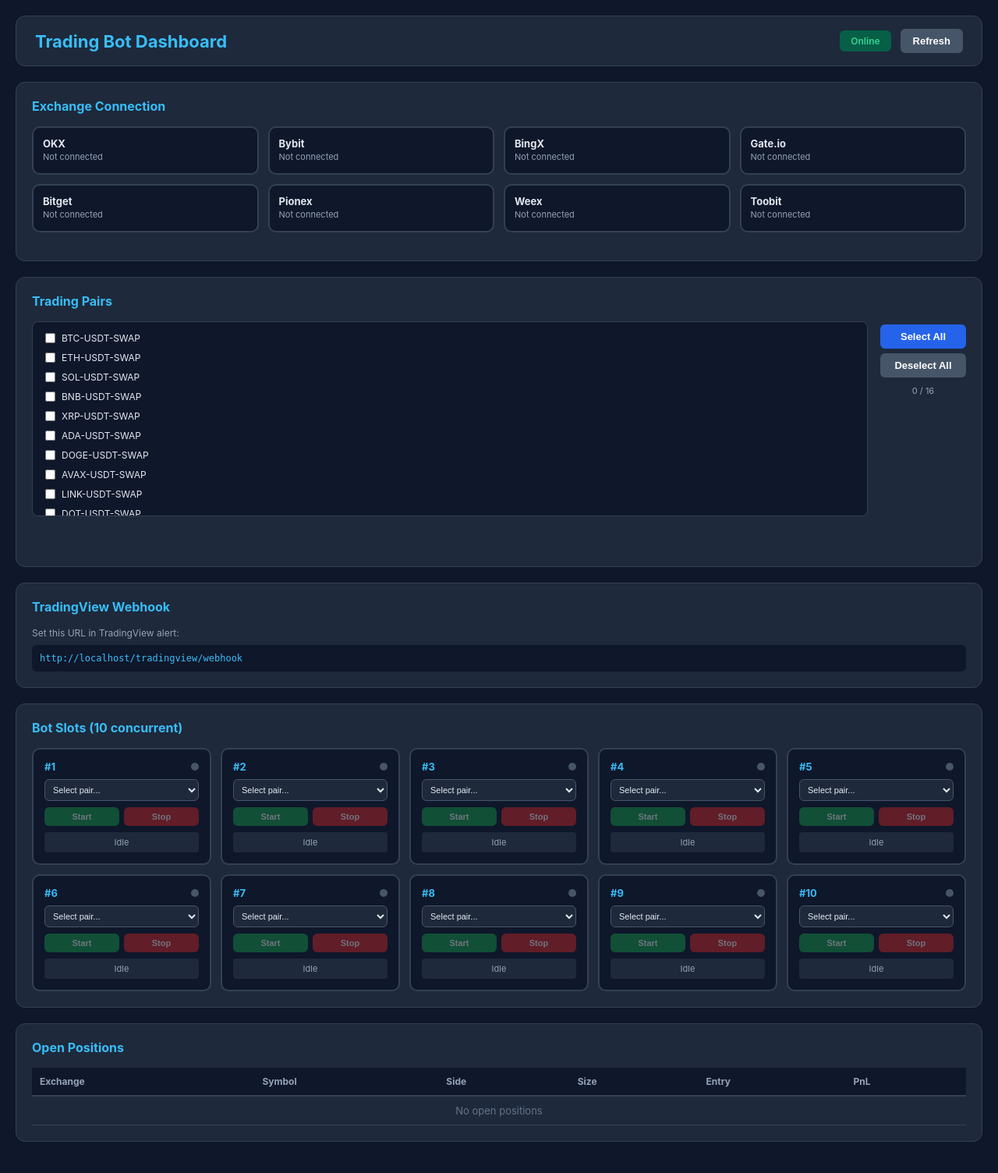
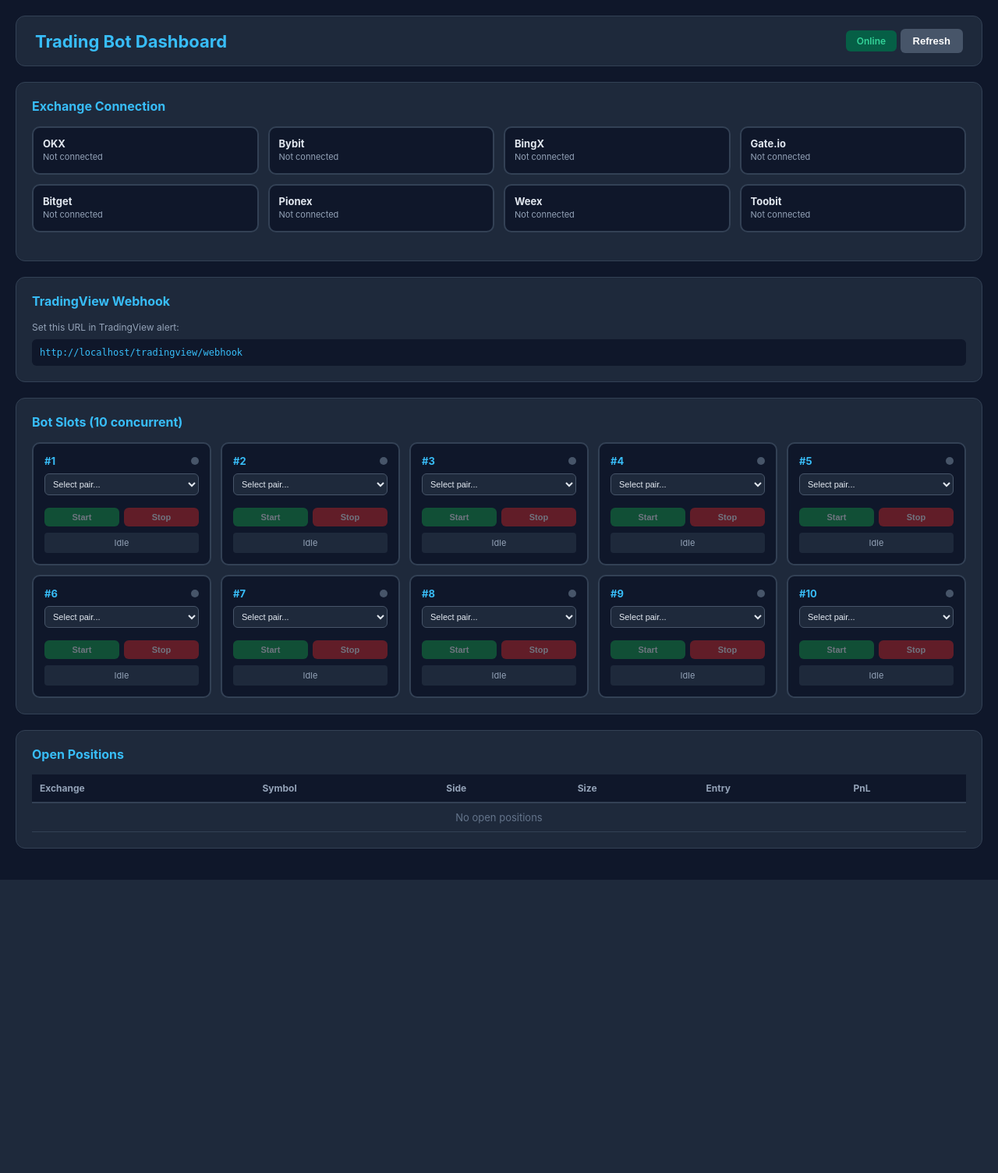
Before and after one commit to profittalling-a11y/proekt-bot, a Flask app: page / in a window 1280 px wide. Shown: the whole page at 78% size. After the commit the page ends 1128 px from the top, so only its background shows below. Run offline with Flask 3, Linux system fonts and the light colour scheme.

Commit message:
fix: remove Trading Pairs section, fix Start button, fix dropdown
- Removed Trading Pairs block (user requested)
- Each bot slot has dropdown with all 16 pairs
- Start button uses first connected exchange automatically
- Dropdown shows selected pair name
- Bot doesn't auto-connect to OKX on startup
- Removed unused TradingBot import from main.py
- 62 tests passing, ruff clean

```diff
--- a/templates/dashboard.html
+++ b/templates/dashboard.html
@@ -5,72 +5,58 @@
     <meta name="viewport" content="width=device-width, initial-scale=1.0">
     <title>Trading Bot Dashboard</title>
     <style>
-        * { margin: 0; padding: 0; box-sizing: border-box; }
-        body { font-family: -apple-system, BlinkMacSystemFont, 'Segoe UI', Roboto, sans-serif; background: #0f172a; color: #e2e8f0; min-height: 100vh; }
-        .container { max-width: 1800px; margin: 0 auto; padding: 20px; }
-        .header { background: #1e293b; padding: 16px 24px; border-radius: 12px; margin-bottom: 20px; display: flex; justify-content: space-between; align-items: center; border: 1px solid #334155; }
-        .header h1 { font-size: 22px; color: #38bdf8; }
-        .header-right { display: flex; align-items: center; gap: 12px; }
-        .status-badge { padding: 6px 14px; border-radius: 6px; font-size: 12px; font-weight: 600; background: #065f46; color: #34d399; }
-        .section { background: #1e293b; border-radius: 12px; padding: 20px; margin-bottom: 20px; border: 1px solid #334155; }
-        .section-title { font-size: 16px; font-weight: 700; color: #38bdf8; margin-bottom: 16px; }
-        .exchange-grid { display: grid; grid-template-columns: repeat(4, 1fr); gap: 12px; margin-bottom: 16px; }
-        .exchange-card { background: #0f172a; border: 2px solid #334155; border-radius: 10px; padding: 12px; cursor: pointer; transition: all 0.2s; }
-        .exchange-card:hover { border-color: #38bdf8; }
-        .exchange-card.active { border-color: #22c55e; background: #052e16; }
-        .exchange-card.connected { border-color: #22c55e; }
-        .exchange-name { font-weight: 700; font-size: 13px; }
-        .exchange-status { font-size: 11px; color: #94a3b8; margin-top: 2px; }
-        .exchange-status.connected { color: #34d399; }
-        .exchange-balance { font-size: 11px; color: #fbbf24; margin-top: 2px; font-weight: 600; }
-        .conn-form { background: #0f172a; border-radius: 10px; padding: 16px; border: 1px solid #334155; margin-top: 12px; }
-        .form-row { display: grid; grid-template-columns: repeat(3, 1fr); gap: 12px; margin-bottom: 12px; }
-        .form-group { display: flex; flex-direction: column; gap: 4px; }
-        .form-group label { font-size: 11px; color: #94a3b8; text-transform: uppercase; }
-        .form-group input, .form-group select { background: #1e293b; border: 1px solid #475569; border-radius: 6px; padding: 8px 10px; color: #e2e8f0; font-size: 13px; }
-        .form-group input:focus { outline: none; border-color: #38bdf8; }
-        .btn { padding: 8px 16px; border: none; border-radius: 6px; font-weight: 600; cursor: pointer; font-size: 13px; transition: all 0.2s; }
-        .btn-primary { background: #2563eb; color: white; }
-        .btn-primary:hover { background: #1d4ed8; }
-        .btn-success { background: #16a34a; color: white; }
-        .btn-success:hover { background: #15803d; }
-        .btn-danger { background: #dc2626; color: white; }
-        .btn-danger:hover { background: #b91c1c; }
-        .btn-secondary { background: #475569; color: white; }
-        .btn:disabled { opacity: 0.4; cursor: not-allowed; }
-        .pairs-container { display: flex; gap: 16px; }
-        .pairs-list { flex: 1; max-height: 250px; overflow-y: auto; background: #0f172a; border: 1px solid #334155; border-radius: 8px; padding: 8px; }
-        .pair-item { display: flex; align-items: center; gap: 8px; padding: 5px 8px; cursor: pointer; border-radius: 4px; font-size: 12px; transition: background 0.15s; }
-        .pair-item:hover { background: #334155; }
-        .pair-item input { cursor: pointer; }
-        .pair-item.checked { background: #1e40af; }
-        .pairs-actions { display: flex; flex-direction: column; gap: 6px; min-width: 110px; padding-top: 4px; }
-        .pairs-selected { display: flex; flex-wrap: wrap; gap: 6px; margin-top: 12px; min-height: 32px; }
-        .pair-tag { padding: 4px 10px; background: #1e40af; border-radius: 4px; font-size: 11px; cursor: pointer; }
-        .pair-tag:hover { background: #dc2626; }
-        .bots-grid { display: grid; grid-template-columns: repeat(5, 1fr); gap: 12px; }
-        .bot-slot { background: #0f172a; border: 2px solid #334155; border-radius: 10px; padding: 14px; }
-        .bot-slot.running { border-color: #22c55e; }
-        .bot-slot-header { display: flex; justify-content: space-between; align-items: center; margin-bottom: 8px; }
-        .bot-slot-title { font-weight: 700; font-size: 13px; color: #38bdf8; }
-        .bot-dot { width: 10px; height: 10px; border-radius: 50%; background: #475569; }
-        .bot-dot.active { background: #22c55e; animation: pulse 2s infinite; }
-        @keyframes pulse { 0%, 100% { opacity: 1; } 50% { opacity: 0.4; } }
-        .bot-pair { font-size: 12px; color: #e2e8f0; padding: 6px 8px; background: #1e293b; border-radius: 4px; margin-bottom: 8px; }
-        .bot-controls { display: flex; gap: 6px; }
-        .bot-controls button { flex: 1; padding: 6px; font-size: 11px; }
-        .bot-info { margin-top: 8px; padding: 6px; background: #1e293b; border-radius: 4px; font-size: 11px; color: #94a3b8; text-align: center; }
-        .bot-info.active { background: #052e16; color: #34d399; }
-        .positions-table { width: 100%; border-collapse: collapse; }
-        .positions-table th { background: #0f172a; padding: 10px; text-align: left; font-size: 12px; color: #94a3b8; border-bottom: 2px solid #334155; }
-        .positions-table td { padding: 10px; border-bottom: 1px solid #334155; font-size: 13px; }
-        .positive { color: #34d399; }
-        .negative { color: #f87171; }
-        .webhook-url { font-family: monospace; font-size: 12px; color: #38bdf8; background: #0f172a; padding: 10px; border-radius: 6px; margin-top: 8px; word-break: break-all; }
-        .alert { padding: 12px; border-radius: 8px; margin-bottom: 12px; font-size: 13px; }
-        .alert-success { background: #065f46; color: #34d399; }
-        .alert-error { background: #7f1d1d; color: #fca5a5; }
-        .alert-info { background: #1e3a5f; color: #93c5fd; }
+        *{margin:0;padding:0;box-sizing:border-box}
+        body{font-family:-apple-system,BlinkMacSystemFont,'Segoe UI',Roboto,sans-serif;background:#0f172a;color:#e2e8f0;min-height:100vh}
+        .container{max-width:1800px;margin:0 auto;padding:20px}
+        .header{background:#1e293b;padding:16px 24px;border-radius:12px;margin-bottom:20px;display:flex;justify-content:space-between;align-items:center;border:1px solid #334155}
+        .header h1{font-size:22px;color:#38bdf8}
+        .status-badge{padding:6px 14px;border-radius:6px;font-size:12px;font-weight:600;background:#065f46;color:#34d399}
+        .section{background:#1e293b;border-radius:12px;padding:20px;margin-bottom:20px;border:1px solid #334155}
+        .section-title{font-size:16px;font-weight:700;color:#38bdf8;margin-bottom:16px}
+        .exchange-grid{display:grid;grid-template-columns:repeat(4,1fr);gap:12px;margin-bottom:16px}
+        .exchange-card{background:#0f172a;border:2px solid #334155;border-radius:10px;padding:12px;cursor:pointer;transition:all .2s}
+        .exchange-card:hover{border-color:#38bdf8}
+        .exchange-card.active{border-color:#22c55e;background:#052e16}
+        .exchange-card.connected{border-color:#22c55e}
+        .exchange-name{font-weight:700;font-size:13px}
+        .exchange-status{font-size:11px;color:#94a3b8;margin-top:2px}
+        .exchange-status.connected{color:#34d399}
+        .exchange-balance{font-size:11px;color:#fbbf24;margin-top:2px;font-weight:600}
+        .conn-form{background:#0f172a;border-radius:10px;padding:16px;border:1px solid #334155;margin-top:12px}
+        .form-row{display:grid;grid-template-columns:repeat(3,1fr);gap:12px;margin-bottom:12px}
+        .form-group{display:flex;flex-direction:column;gap:4px}
+        .form-group label{font-size:11px;color:#94a3b8;text-transform:uppercase}
+        .form-group input,.form-group select{background:#1e293b;border:1px solid #475569;border-radius:6px;padding:8px 10px;color:#e2e8f0;font-size:13px}
+        .form-group input:focus{outline:none;border-color:#38bdf8}
+        .btn{padding:8px 16px;border:none;border-radius:6px;font-weight:600;cursor:pointer;font-size:13px;transition:all .2s}
+        .btn-primary{background:#2563eb;color:white}
+        .btn-success{background:#16a34a;color:white}
+        .btn-danger{background:#dc2626;color:white}
+        .btn-secondary{background:#475569;color:white}
+        .btn:disabled{opacity:.4;cursor:not-allowed}
+        .bots-grid{display:grid;grid-template-columns:repeat(5,1fr);gap:12px}
+        .bot-slot{background:#0f172a;border:2px solid #334155;border-radius:10px;padding:14px}
+        .bot-slot.running{border-color:#22c55e}
+        .bot-slot-header{display:flex;justify-content:space-between;align-items:center;margin-bottom:8px}
+        .bot-slot-title{font-weight:700;font-size:13px;color:#38bdf8}
+        .bot-dot{width:10px;height:10px;border-radius:50%;background:#475569}
+        .bot-dot.active{background:#22c55e;animation:pulse 2s infinite}
+        @keyframes pulse{0%,100%{opacity:1}50%{opacity:.4}}
+        .bot-controls{display:flex;gap:6px;margin-top:8px}
+        .bot-controls button{flex:1;padding:6px;font-size:11px}
+        .bot-info{margin-top:8px;padding:6px;background:#1e293b;border-radius:4px;font-size:11px;color:#94a3b8;text-align:center}
+        .bot-info.active{background:#052e16;color:#34d399}
+        .positions-table{width:100%;border-collapse:collapse}
+        .positions-table th{background:#0f172a;padding:10px;text-align:left;font-size:12px;color:#94a3b8;border-bottom:2px solid #334155}
+        .positions-table td{padding:10px;border-bottom:1px solid #334155;font-size:13px}
+        .positive{color:#34d399}
+        .negative{color:#f87171}
+        .webhook-url{font-family:monospace;font-size:12px;color:#38bdf8;background:#0f172a;padding:10px;border-radius:6px;margin-top:8px;word-break:break-all}
+        .alert{padding:12px;border-radius:8px;margin-bottom:12px;font-size:13px}
+        .alert-success{background:#065f46;color:#34d399}
+        .alert-error{background:#7f1d1d;color:#fca5a5}
+        .alert-info{background:#1e3a5f;color:#93c5fd}
+        .slot-select{width:100%;background:#1e293b;border:1px solid #475569;border-radius:6px;padding:6px;color:#e2e8f0;font-size:11px;margin-bottom:8px}
     </style>
 </head>
 <body>
@@ -102,24 +88,10 @@
             </div>
         </div>
 
-        <!-- Trading Pairs -->
-        <div class="section">
-            <div class="section-title">Trading Pairs</div>
-            <div class="pairs-container">
-                <div class="pairs-list" id="pairs-list"></div>
-                <div class="pairs-actions">
-                    <button class="btn btn-primary" onclick="selectAllPairs()">Select All</button>
-                    <button class="btn btn-secondary" onclick="deselectAllPairs()">Deselect All</button>
-                    <div style="font-size: 11px; color: #94a3b8; text-align: center; margin-top: 4px;" id="pair-count">0 / 0</div>
-                </div>
-            </div>
-            <div class="pairs-selected" id="pairs-selected"></div>
-        </div>
-
         <!-- Webhook -->
         <div class="section">
             <div class="section-title">TradingView Webhook</div>
-            <div style="font-size: 12px; color: #94a3b8;">Set this URL in TradingView alert:</div>
+            <div style="font-size:12px;color:#94a3b8;">Set this URL in TradingView alert:</div>
             <div class="webhook-url" id="webhook-url">Loading...</div>
         </div>
 
@@ -134,7 +106,7 @@
             <div class="section-title">Open Positions</div>
             <table class="positions-table">
                 <thead><tr><th>Exchange</th><th>Symbol</th><th>Side</th><th>Size</th><th>Entry</th><th>PnL</th></tr></thead>
-                <tbody id="positions-body"><tr><td colspan="6" style="text-align:center; color:#64748b;">No open positions</td></tr></tbody>
+                <tbody id="positions-body"><tr><td colspan="6" style="text-align:center;color:#64748b;">No open positions</td></tr></tbody>
             </table>
         </div>
     </div>
@@ -151,10 +123,13 @@
         let selectedExchange = null;
         let connectedExchanges = {};
         let availablePairs = [...DEFAULT_PAIRS];
-        let selectedPairs = new Set();
         let botSlots = Array.from({length:10},(_,i)=>({id:i+1,symbol:null,exchange:null,running:false,botId:null}));
 
-        // Load connections from server on page load
+        function getConnectedExchangeId() {
+            const keys = Object.keys(connectedExchanges);
+            return keys.length > 0 ? keys[0] : null;
+        }
+
         async function loadConnectionsFromServer() {
             try {
                 const r = await fetch('/api/exchange/connections');
@@ -162,11 +137,12 @@
                 if (res.success && res.data) {
                     connectedExchanges = {};
                     for (const [ex, info] of Object.entries(res.data)) {
-                        connectedExchanges[ex] = { apiKey: '***', mode: info.testnet ? 'testnet' : 'live' };
+                        connectedExchanges[ex] = { mode: info.testnet ? 'testnet' : 'live' };
                     }
                 }
             } catch(e) {}
             initExchangeGrid();
+            renderBotSlots();
         }
 
         function initExchangeGrid() {
@@ -177,7 +153,6 @@
                     <div class="exchange-balance" id="ex-balance-${ex.id}"></div>
                 </div>`
             ).join('');
-
             EXCHANGES.forEach(ex => {
                 document.getElementById(`ex-${ex.id}`).onclick = () => selectExchange(ex.id);
                 if (connectedExchanges[ex.id]) loadBalance(ex.id);
@@ -214,8 +189,8 @@
                     document.getElementById(`ex-status-${selectedExchange.id}`).textContent=`Connected (${mode})`;
                     document.getElementById(`ex-status-${selectedExchange.id}`).classList.add('connected');
                     showAlert(`${selectedExchange.name} connected`,'success');
-                    loadPairs(selectedExchange.id);
                     loadBalance(selectedExchange.id);
+                    renderBotSlots();
                 } else showAlert(res.error||'Failed','error');
             }catch(e){showAlert('Connection error','error');}
         }
@@ -231,17 +206,8 @@
                 document.getElementById(`ex-status-${id}`).classList.remove('connected');
                 document.getElementById(`ex-balance-${id}`).textContent='';
                 showAlert(`${selectedExchange.name} disconnected`,'info');
+                renderBotSlots();
             }catch(e){showAlert('Disconnect error','error');}
-        }
-
-        async function loadPairs(exchangeId) {
-            try{
-                const r=await fetch(`/api/exchange/pairs?exchange=${exchangeId}`);
-                const res=await r.json();
-                if(res.success&&res.data&&res.data.length>0) availablePairs=res.data;
-                else availablePairs=[...DEFAULT_PAIRS];
-            }catch(e){availablePairs=[...DEFAULT_PAIRS];}
-            renderPairsList();
         }
 
         async function loadBalance(exchangeId) {
@@ -252,73 +218,49 @@
             }catch(e){}
         }
 
-        function renderPairsList() {
-            const list=document.getElementById('pairs-list');
-            list.innerHTML=availablePairs.map(p=>`<div class="pair-item${selectedPairs.has(p)?' checked':''}" data-pair="${p}"><input type="checkbox"${selectedPairs.has(p)?' checked':''}><span>${p}</span></div>`).join('');
-            renderSelectedTags();
-        }
-
-        function renderSelectedTags() {
-            const tags=document.getElementById('pairs-selected');
-            tags.innerHTML=[...selectedPairs].map(p=>`<div class="pair-tag" data-pair="${p}">${p} x</div>`).join('');
-            document.getElementById('pair-count').textContent=`${selectedPairs.size} / ${availablePairs.length}`;
-        }
-
-        function togglePair(pair) {
-            if(selectedPairs.has(pair)) selectedPairs.delete(pair);
-            else selectedPairs.add(pair);
-            renderPairsList();
-            updateBotSlots();
-        }
-
-        function selectAllPairs() { availablePairs.forEach(p=>selectedPairs.add(p)); renderPairsList(); updateBotSlots(); }
-        function deselectAllPairs() { selectedPairs.clear(); renderPairsList(); updateBotSlots(); }
-
-        function updateBotSlots() {
-            const pairs=[...selectedPairs];
-            botSlots.forEach((s,i)=>{s.symbol=pairs[i]||null;s.exchange=s.symbol?(connectedExchanges[selectedExchange?.id]?selectedExchange.id:null):null;});
-            renderBotSlots();
-        }
-
         function renderBotSlots() {
-            if(!availablePairs.length) return; // Don't render if no pairs loaded
+            const connId = getConnectedExchangeId();
             const pairOptions = availablePairs.map(p => `<option value="${p}">${p}</option>`).join('');
             const grid = document.getElementById('bots-grid');
             if(!grid) return;
-            grid.innerHTML = botSlots.map(s => {
-                const selected = s.symbol ? `value="${s.symbol}" selected` : 'value=""';
-                return `
+            grid.innerHTML = botSlots.map(s => `
                 <div class="bot-slot${s.running?' running':''}">
-                    <div class="bot-slot-header"><div class="bot-slot-title">#${s.id}</div><div class="bot-dot${s.running?' active':''}"></div></div>
-                    <select onchange="setBotPair(${s.id},this.value)" style="width:100%;background:#1e293b;border:1px solid #475569;border-radius:6px;padding:6px;color:#e2e8f0;font-size:11px;margin-bottom:8px;">
+                    <div class="bot-slot-header">
+                        <div class="bot-slot-title">#${s.id}</div>
+                        <div class="bot-dot${s.running?' active':''}"></div>
+                    </div>
+                    <select class="slot-select" onchange="setBotPair(${s.id},this.value)">
                         <option value="">Select pair...</option>
-                        ${pairOptions}
+                        ${availablePairs.map(p => `<option value="${p}"${s.symbol===p?' selected':''}>${p}</option>`).join('')}
                     </select>
                     <div class="bot-controls">
-                        <button class="btn btn-success" onclick="startBot(${s.id})"${!s.symbol||s.running?' disabled':''}>Start</button>
+                        <button class="btn btn-success" onclick="startBot(${s.id})"${!s.symbol||s.running||!connId?' disabled':''}>Start</button>
                         <button class="btn btn-danger" onclick="stopBot(${s.id})"${!s.running?' disabled':''}>Stop</button>
                     </div>
-                    <div class="bot-info${s.running?' active':''}">${s.running?`Running: ${s.symbol}`:'Idle'}</div>
-                </div>`;
-            }).join('');
+                    <div class="bot-info${s.running?' active':''}">${s.running?`Running: ${s.symbol}`:(s.symbol?s.symbol:'Idle')}</div>
+                </div>
+            `).join('');
         }
 
         function setBotPair(slotId, pair) {
             const slot = botSlots[slotId - 1];
             slot.symbol = pair || null;
-            slot.exchange = pair && selectedExchange ? selectedExchange.id : null;
+            slot.exchange = pair ? getConnectedExchangeId() : null;
             renderBotSlots();
         }
 
         async function startBot(slotId) {
             const s=botSlots[slotId-1];
-            if(!s.symbol||!s.exchange){showAlert('Select a pair first','error');return;}
+            if(!s.symbol){showAlert('Select a pair first','error');return;}
+            const connId = getConnectedExchangeId();
+            if(!connId){showAlert('Connect to an exchange first','error');return;}
+            s.exchange = connId;
             try{
                 const r=await fetch('/api/multibot/start',{method:'POST',headers:{'Content-Type':'application/json'},body:JSON.stringify({exchange:s.exchange,symbol:s.symbol,timeframe:15,supertrend_multiplier:3.0})});
                 const res=await r.json();
-                if(res.success){s.running=true;s.botId=res.bot_id;renderBotSlots();showAlert(`Bot #${slotId} started`,'success');}
+                if(res.success){s.running=true;s.botId=res.bot_id;renderBotSlots();showAlert(`Bot #${slotId} started: ${s.symbol}`,'success');}
                 else showAlert(res.error||'Failed','error');
-            }catch(e){showAlert('Error','error');}
+            }catch(e){showAlert('Error starting bot','error');}
         }
 
         async function stopBot(slotId) {
@@ -347,27 +289,8 @@
 
         function showAlert(msg,type='info'){const c=document.getElementById('alert-container');const a=document.createElement('div');a.className=`alert alert-${type}`;a.textContent=msg;c.appendChild(a);setTimeout(()=>a.remove(),4000);}
 
-        // Event delegation for pairs list
-        document.getElementById('pairs-list').addEventListener('click',function(e){
-            const item=e.target.closest('.pair-item');
-            if(!item)return;
-            togglePair(item.dataset.pair);
-        });
-
-        // Event delegation for selected tags (click to remove)
-        document.getElementById('pairs-selected').addEventListener('click',function(e){
-            const tag=e.target.closest('.pair-tag');
-            if(!tag)return;
-            togglePair(tag.dataset.pair);
-        });
-
-        // Init - load connections from server first
         loadConnectionsFromServer();
-        renderPairsList();
-        // Delay bot slots render to ensure DOM is ready
-        setTimeout(() => { renderBotSlots(); }, 100);
         setInterval(loadPositions,5000);
-        // Webhook URL - same host, no separate port needed
         document.getElementById('webhook-url').textContent=`http://${window.location.host}/tradingview/webhook`;
     </script>
 </body>
```
Also changed, not shown: src/main.py (+5 -28 lines).
